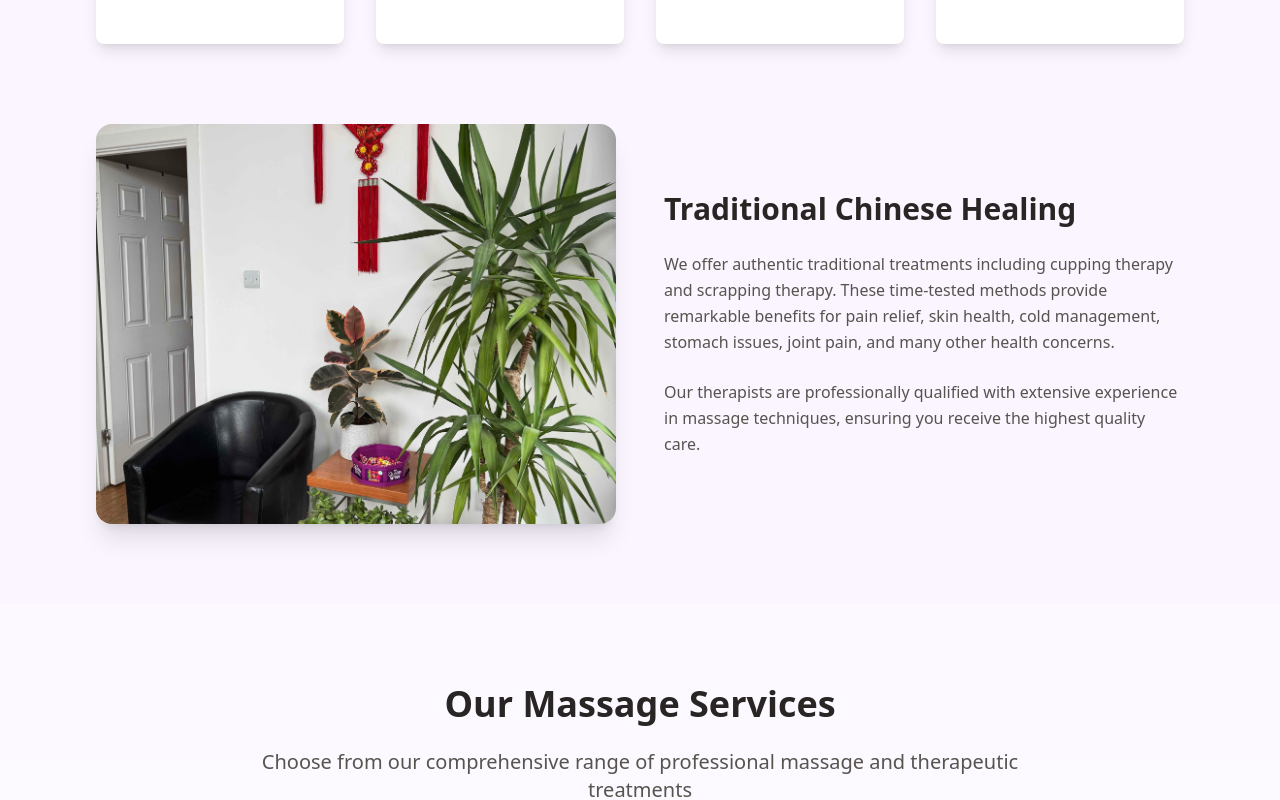
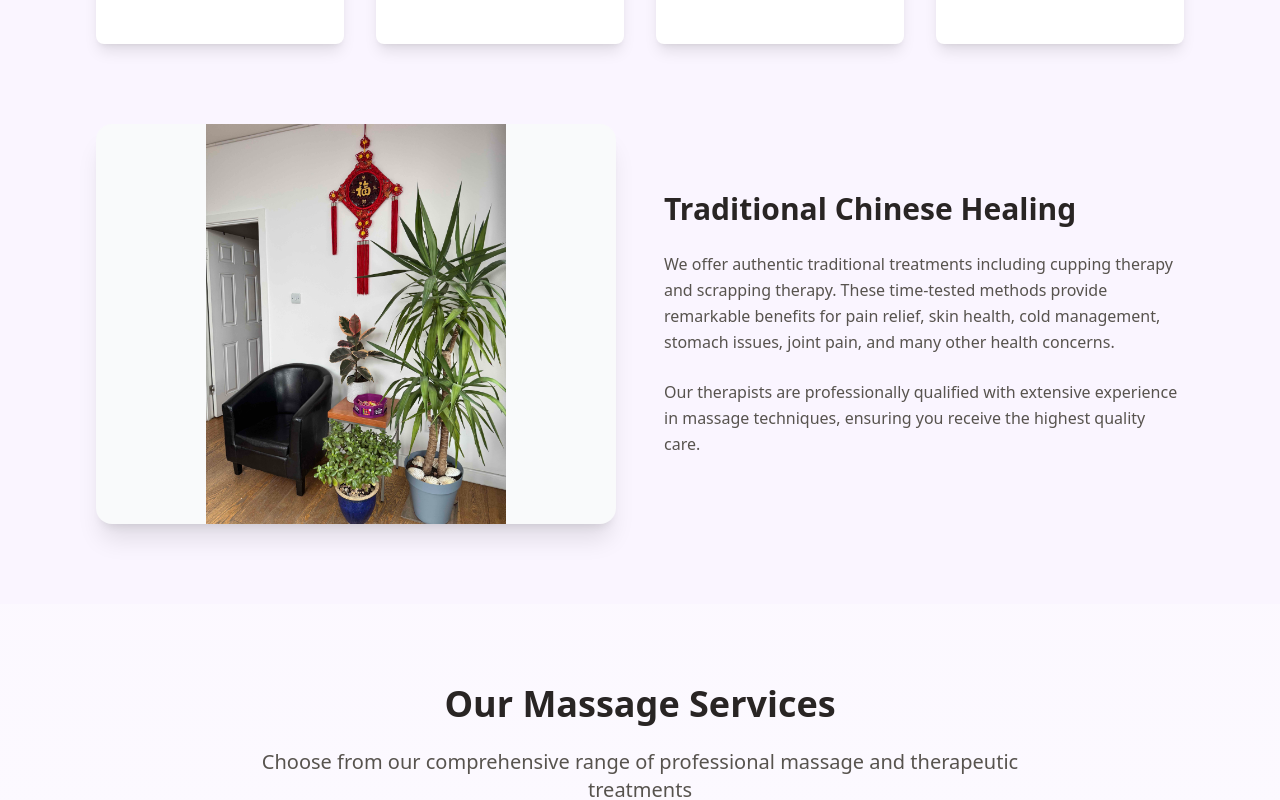
Before and after one commit to marsnewbie/green-health-massage-centre, a Next.js app: page / in a window 1280 px wide. Shown: the part 1200-2000 px from the top of the page. Built offline with nearby package versions, Linux system fonts and the light colour scheme.

Commit message:
Fix image display: change object-cover to object-contain for waiting area and interior images to show complete content

```diff
--- a/pages/index.tsx
+++ b/pages/index.tsx
@@ -235,7 +235,7 @@ export default function Home() {
                 <img
                   src="/chinese-massage-bath-waiting-area.jpg"
                   alt="Chinese Massage in Bath - Comfortable waiting area"
-                  className="rounded-2xl shadow-xl w-full h-[400px] object-cover"
+                  className="rounded-2xl shadow-xl w-full h-[400px] object-contain bg-gray-50"
                 />
               </div>
               <div className={`space-y-6 transition-all duration-1000 delay-300 ${isVisible.about ? 'opacity-100 translate-x-0' : 'opacity-0 translate-x-8'}`}>
@@ -397,7 +397,7 @@ export default function Home() {
                 <img
                   src="/massage-centre-interior-bath.jpg"
                   alt="Massage Centre Interior in Bath - Green Health"
-                  className="rounded-2xl shadow-xl w-full h-[350px] object-cover"
+                  className="rounded-2xl shadow-xl w-full h-[350px] object-contain bg-gray-50"
                 />
                 <Card id="booking" className="border-none shadow-lg bg-purple-600 text-white">
                   <CardContent className="p-8 text-center">
```
